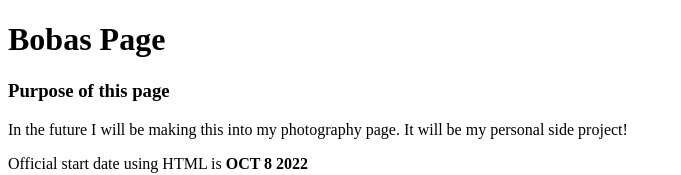
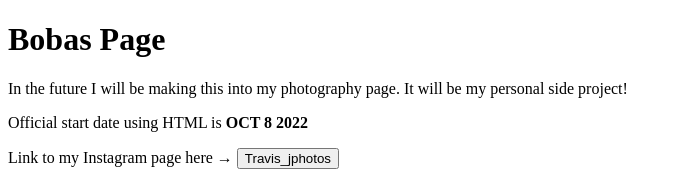
Before and after one commit to Travis-Johnson-jr/HTML-CSS, a plain HTML site: page project.html in a window 1280 px wide. Shown: the top 175 px of the page, without its empty margins (0-681 px from the left). Drawn offline with Linux system fonts and the light colour scheme.

Commit message:
Removal of <h2> since the commment explains the purpose of the page

```diff
--- a/project.html
+++ b/project.html
@@ -10,8 +10,6 @@
       This is a very basic web page as it stands. I will be working on this over time to create an actual webpage for my photos!
     -->
     <h1>Bobas Page</h1>
-
-    <h3>Purpose of this page</h3>
 
   <article>
     <p>
```
